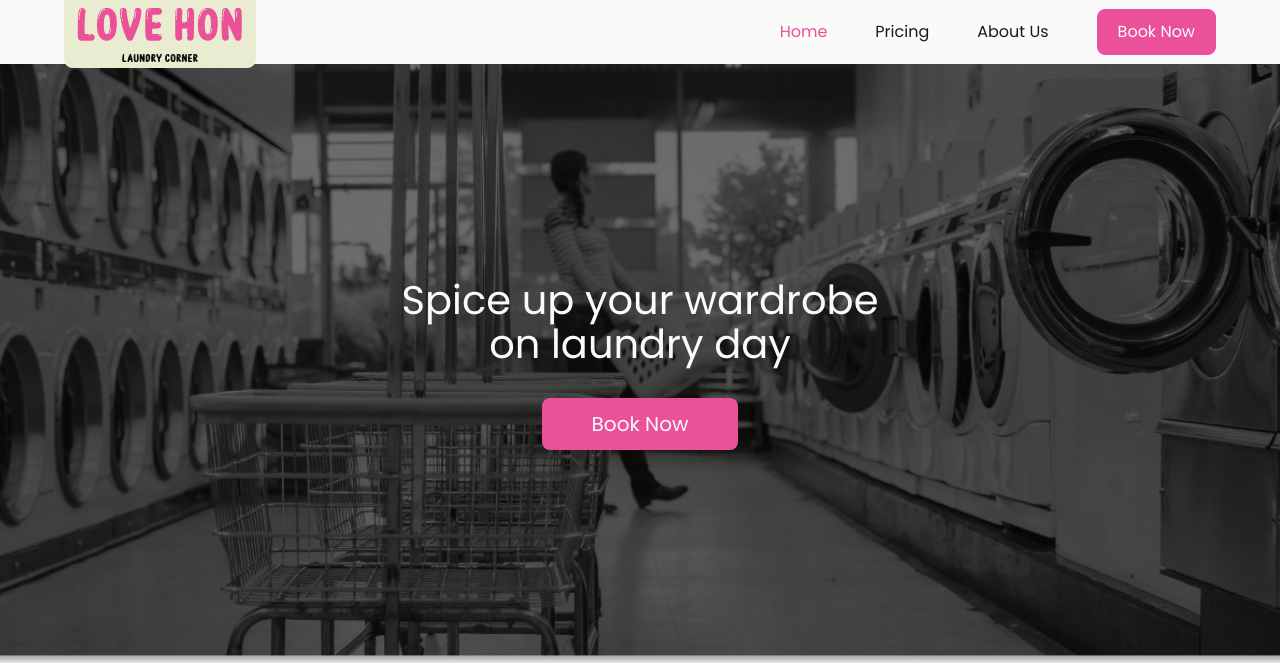
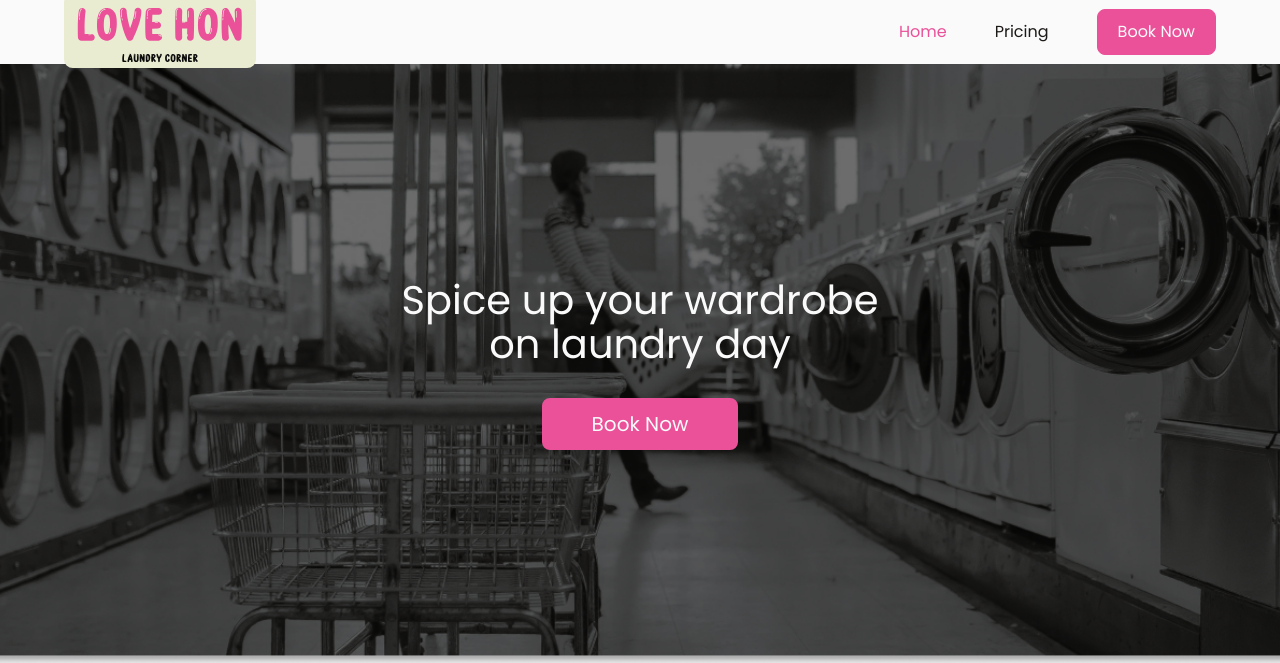
Before and after one commit to ICS2608-Final-Project/laundry-system, a PHP site: page / in a window 1280 px wide. Shown: the top 663 px of the page. Run offline with PHP 8.4, Linux system fonts and the light colour scheme.

Commit message:
fix href links

```diff
--- a/template/header.php
+++ b/template/header.php
@@ -10,7 +10,7 @@
     <header class="navigation-header">
         <nav class="navbar">
             <div class="navleft">
-                <a href="">
+                <a href="index.php">
                     <img src="assets/Logo.svg" alt="Logo" class="navlogo" />
                 </a>
             </div>
@@ -21,13 +21,10 @@
             </a>
             <ul class="nav-items" id="navItems">
                 <li>
-                    <a href="" class="<?php if ($current_page == 'home') { echo 'current'; } ?>">Home</a>
+                    <a href="index.php" class="<?php if ($current_page == 'home') { echo 'current'; } ?>">Home</a>
                 </li>
                 <li>
-                    <a href="">Pricing</a>
-                </li>
-                <li>
-                    <a href="">About Us</a>
+                    <a href="pricing.php">Pricing</a>
                 </li>
                 <li>
                     <a href="booking.php" class="book">Book Now</a>
```
